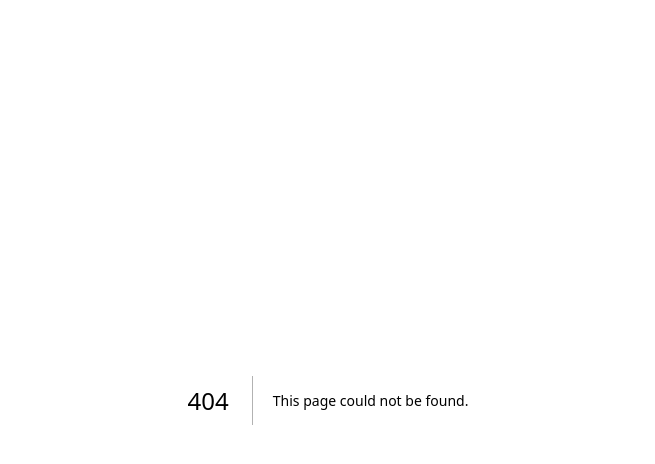
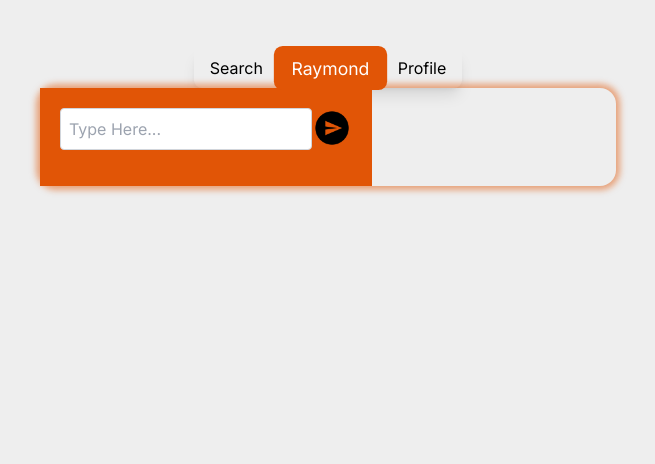
Before and after one commit to natelalor/resumate, a Next.js app: page /raymond in a window 1280 px wide. Before the commit this address had no page. Shown: the top 464 px of the page, without its empty margins (312-967 px from the left). Built offline with nearby package versions, Linux system fonts and the light colour scheme.

Commit message:
initializing raymond structure & component creation

```diff
--- a/src/app/components/MainNav.tsx
+++ b/src/app/components/MainNav.tsx
@@ -4,7 +4,7 @@ import React from 'react';
 import Link from 'next/link';
 
 interface NavProps {
-  activeTab: 'search' | 'walter' | 'profile';
+  activeTab: 'search' | 'raymond' | 'profile';
 }
 
 export default function MainNav({ activeTab }: NavProps) {
@@ -22,15 +22,15 @@ export default function MainNav({ activeTab }: NavProps) {
         </div>
       </Link>
 
-      <Link href="/walter">
+      <Link href="/raymond">
         <div
           className={`cursor-pointer px-4 py-2 rounded-lg tab-transition ${
-            activeTab === 'walter'
+            activeTab === 'raymond'
               ? 'text-white bg-theme-orange tab-active z-20 transform scale-110'
               : 'text-text-color z-10 hover:bg-theme-orange-super-light'
           }`}
         >
-          <p>Walter</p>
+          <p>Raymond</p>
         </div>
       </Link>
 
--- a/src/app/profile/page.tsx
+++ b/src/app/profile/page.tsx
@@ -13,7 +13,7 @@ export default function Profile() {
   return (
     <main className="flex flex-col items-center">
       <div>
-        <MainNav activeTab={activeTab as 'search' | 'walter' | 'profile'} />
+        <MainNav activeTab={activeTab as 'search' | 'raymond' | 'profile'} />
       </div>
       {/* body container */}
       <div className="flex items-center justify-center">
--- /dev/null
+++ b/src/app/raymond/components/ChatBar.tsx
@@ -0,0 +1,19 @@
+"use client";
+
+import React, { useState } from 'react';
+import { useRouter } from 'next/navigation';
+
+
+export default function ChatBar() {
+
+    return (
+        <div className="">
+            <form className="flex p-5">
+                <input type="text" id="respond" name="respond" placeholder="Type Here..." className="mb-4 p-2 border border-gray-300 rounded" />
+                <button type="submit" className="w-10 h-10 rounded-full">
+                    <img src="./images/send-circle.png" alt="Submit" className="w-full h-full" />
+                </button>
+            </form>
+        </div>
+    );
+}
--- a/src/app/walter/page.tsx
+++ b/src/app/raymond/page.tsx
@@ -3,23 +3,22 @@
 import React from 'react';
 import { usePathname } from 'next/navigation';
 import MainNav from '../components/MainNav';
+import ChatBar from './components/ChatBar';
 
-export default function Walter() {
+export default function Raymond() {
   const pathname = usePathname();
   const activeTab = pathname.split('/')[1] || 'search';
 
   return (
     <main className="flex flex-col items-center">
       <div>
-        <MainNav activeTab={activeTab as 'search' | 'walter' | 'profile'} />
+        <MainNav activeTab={activeTab as 'search' | 'raymond' | 'profile'} />
       </div>
       {/* body container */}
       <div className="flex items-center max-w-xl w-full shadow-orange rounded-2xl">
         {/* chat text bar */}
-        <div className="flex bg-theme-orange h-2">
-          <form>
-            <input></input>
-          </form>
+        <div className="flex bg-theme-orange">
+          <ChatBar />
         </div>
       </div>
 
--- a/src/app/search/page.tsx
+++ b/src/app/search/page.tsx
@@ -23,7 +23,7 @@ export default function Search() {
   return (
     <main className='flex flex-col'>
       <div className='flex flex-col items-center'>
-        <MainNav activeTab={activeTab as 'search' | 'walter' | 'profile'} />
+        <MainNav activeTab={activeTab as 'search' | 'raymond' | 'profile'} />
       </div>
       <div className='w-full'>
         <h2 className='flex-1 text-midnight-purple font-extrabold text-3xl py-6'>
```
Also changed, not shown: public/images/send-circle.png (added).
